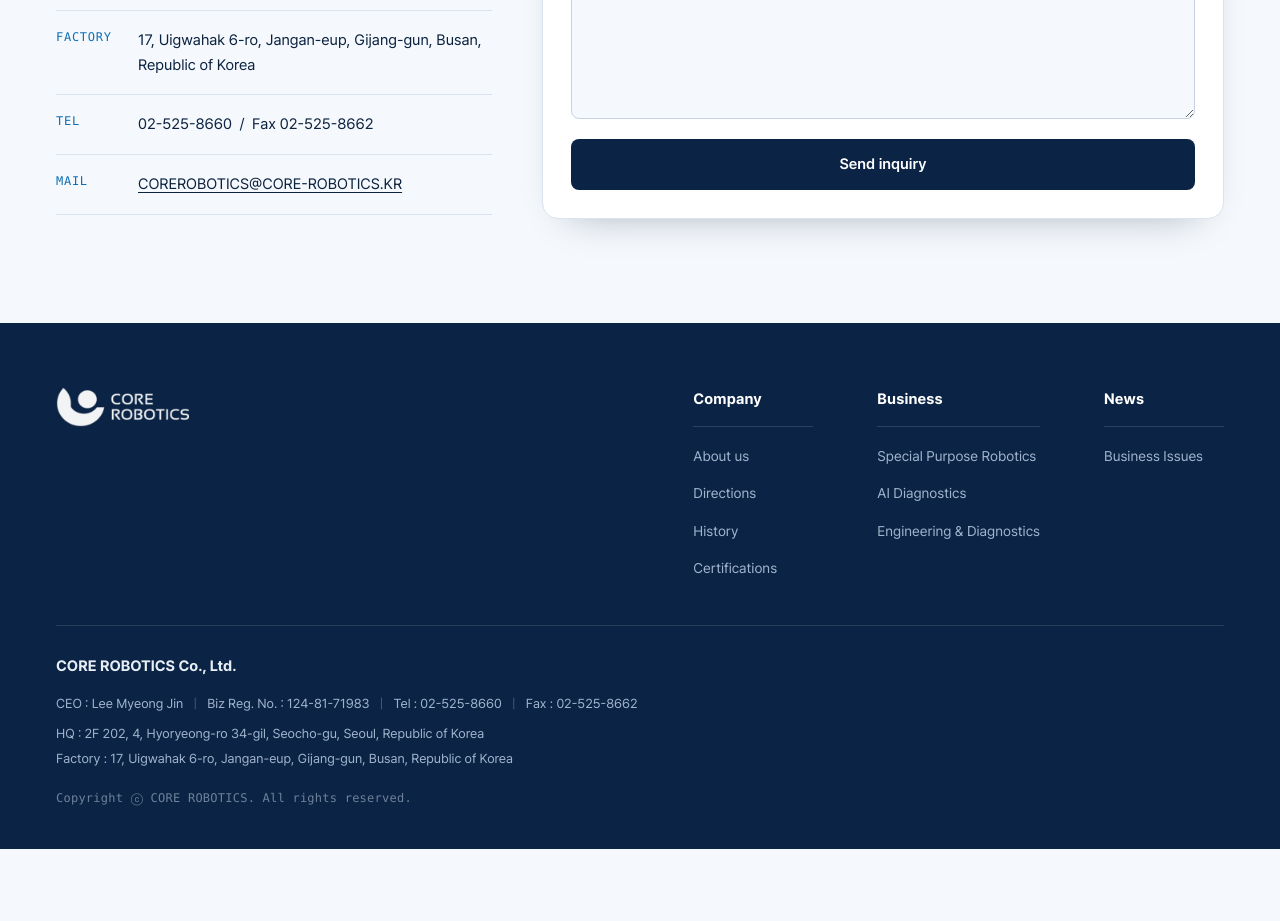
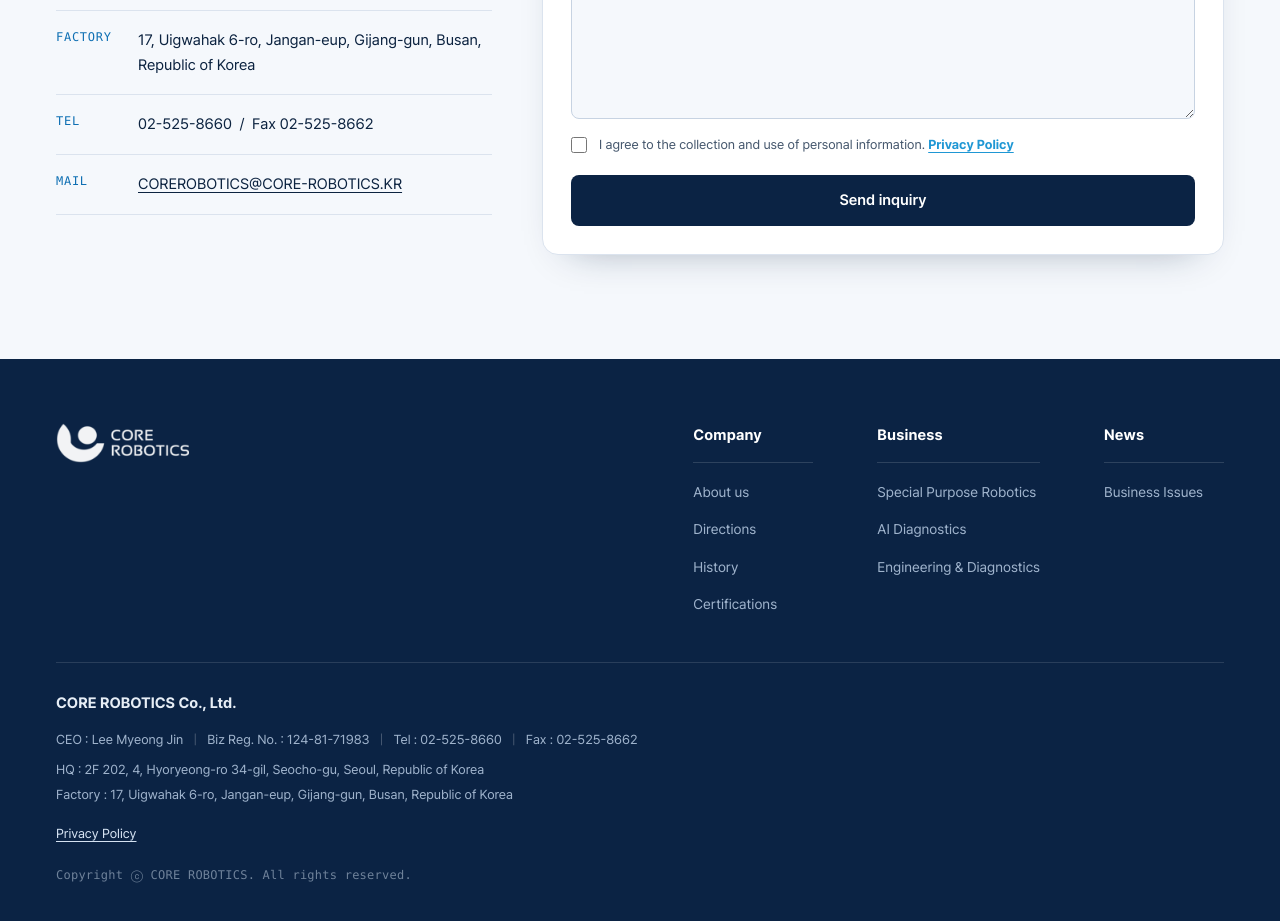
Before and after one commit to gudrms/homepage_re, a Next.js app in the folder web/: page /en in a window 1280 px wide. Shown: the part 2840-3761 px from the top of the page. Before the commit the page ends 3689 px from the top, so only its background shows below. Built offline with nearby package versions, Linux system fonts and the light colour scheme; no server answers.

Commit message:
문의폼 개인정보 동의 추가

```diff
--- /dev/null
+++ b/web/app/[lang]/privacy/page.tsx
@@ -0,0 +1,169 @@
+import type { Metadata } from "next";
+import { notFound } from "next/navigation";
+import PageHeader from "@/components/PageHeader";
+import { companyInfo } from "@/content/company";
+import { isLang, locales, type Lang, type L } from "@/lib/i18n";
+import { alternates } from "@/lib/seo";
+
+const labels = {
+  title: { ko: "개인정보 처리방침", en: "Privacy Policy" },
+  summary: {
+    ko: "코어로보틱스 홈페이지 문의 처리에 필요한 개인정보 처리 기준입니다.",
+    en: "How CORE ROBOTICS handles personal information submitted through this website.",
+  },
+  home: { ko: "홈", en: "Home" },
+  updated: { ko: "시행일: 2026년 6월 29일", en: "Effective date: June 29, 2026" },
+} satisfies Record<string, L>;
+
+const sections: Record<Lang, { title: string; items: string[] }[]> = {
+  ko: [
+    {
+      title: "수집 항목",
+      items: [
+        "필수 항목: 이름, 이메일, 문의 내용",
+        "선택 항목: 회사명, 연락처",
+        "자동 생성될 수 있는 항목: 문의 접수 시간, 전송 과정에서 필요한 기술 정보",
+      ],
+    },
+    {
+      title: "이용 목적",
+      items: [
+        "제품, 서비스, 사업 제휴 및 기타 문의 확인",
+        "문의 내용에 대한 회신과 후속 연락",
+        "스팸 및 오남용 방지",
+      ],
+    },
+    {
+      title: "보유 및 이용 기간",
+      items: [
+        "문의 처리 완료 후 1년간 보관한 뒤 지체 없이 파기합니다.",
+        "관련 법령에 따라 보존이 필요한 경우에는 해당 기간 동안 보관할 수 있습니다.",
+      ],
+    },
+    {
+      title: "처리 위탁 및 외부 서비스",
+      items: [
+        "홈페이지 문의폼 전송에는 Web3Forms 서비스가 사용됩니다.",
+        "입력한 정보는 문의 접수와 이메일 전달을 위해 Web3Forms를 거쳐 회사 담당자에게 전달될 수 있습니다.",
+      ],
+    },
+    {
+      title: "동의 거부 권리",
+      items: [
+        "개인정보 수집 및 이용에 동의하지 않을 수 있습니다.",
+        "다만 동의하지 않는 경우 홈페이지 문의폼 제출이 제한됩니다.",
+      ],
+    },
+    {
+      title: "문의처",
+      items: [
+        `${companyInfo.name.ko} 개인정보 문의: ${companyInfo.email}`,
+        `전화: ${companyInfo.tel}`,
+      ],
+    },
+  ],
+  en: [
+    {
+      title: "Information We Collect",
+      items: [
+        "Required: name, email address, inquiry message",
+        "Optional: company name, phone number",
+        "Technical information required for submission, such as submission time, may be generated during transmission.",
+      ],
+    },
+    {
+      title: "Purpose of Use",
+      items: [
+        "Reviewing product, service, partnership, and general inquiries",
+        "Responding to inquiries and follow-up communication",
+        "Preventing spam and abuse",
+      ],
+    },
+    {
+      title: "Retention Period",
+      items: [
+        "Personal information is retained for one year after the inquiry is resolved and then deleted without delay.",
+        "If applicable laws require retention, the information may be kept for the required period.",
+      ],
+    },
+    {
+      title: "External Service Provider",
+      items: [
+        "This website uses Web3Forms to submit contact form inquiries.",
+        "Submitted information may pass through Web3Forms and be delivered to the company contact email for inquiry handling.",
+      ],
+    },
+    {
+      title: "Right to Refuse Consent",
+      items: [
+        "You may refuse consent to the collection and use of personal information.",
+        "If you refuse consent, contact form submission through this website will be unavailable.",
+      ],
+    },
+    {
+      title: "Contact",
+      items: [
+        `${companyInfo.name.en} privacy contact: ${companyInfo.email}`,
+        `Tel: ${companyInfo.tel}`,
+      ],
+    },
+  ],
+};
+
+export function generateStaticParams() {
+  return locales.map((lang) => ({ lang }));
+}
+export const dynamicParams = false;
+
+export async function generateMetadata({
+  params,
+}: {
+  params: Promise<{ lang: string }>;
+}): Promise<Metadata> {
+  const { lang: raw } = await params;
+  const lang: Lang = isLang(raw) ? raw : "ko";
+  return {
+    title: labels.title[lang],
+    description: labels.summary[lang],
+    alternates: alternates(lang, "privacy"),
+  };
+}
+
+export default async function PrivacyPage({
+  params,
+}: {
+  params: Promise<{ lang: string }>;
+}) {
+  const { lang: raw } = await params;
+  const lang: Lang = isLang(raw) ? raw : "ko";
+  if (!isLang(raw)) notFound();
+
+  return (
+    <>
+      <PageHeader
+        crumbs={[
+          { label: labels.home[lang], href: `/${lang}/` },
+          { label: labels.title[lang] },
+        ]}
+        title={labels.title[lang]}
+        subtitle={labels.summary[lang]}
+      />
+
+      <section>
+        <div className="wrap policy">
+          <p className="policy-updated">{labels.updated[lang]}</p>
+          {sections[lang].map((section) => (
+            <section className="policy-section" key={section.title}>
+              <h2>{section.title}</h2>
+              <ul>
+                {section.items.map((item) => (
+                  <li key={item}>{item}</li>
+                ))}
+              </ul>
+            </section>
+          ))}
+        </div>
+      </section>
+    </>
+  );
+}
--- a/web/app/globals.css
+++ b/web/app/globals.css
@@ -675,6 +675,27 @@
   resize: vertical;
   min-height: 110px;
 }
+.cform-consent {
+  display: grid;
+  grid-template-columns: 18px 1fr;
+  gap: 10px;
+  align-items: start;
+  font-size: 13px;
+  line-height: 1.55;
+  color: var(--ink-2);
+}
+.cform-consent input {
+  width: 16px;
+  height: 16px;
+  margin-top: 2px;
+  accent-color: var(--blue-bright);
+}
+.cform-consent a {
+  color: var(--blue-bright);
+  font-weight: 700;
+  text-decoration: underline;
+  text-underline-offset: 3px;
+}
 .cform-submit {
   margin-top: 4px;
   background: var(--navy);
@@ -784,12 +805,54 @@
   color: #9fb3cc;
   margin-bottom: 4px;
 }
+.foot-links {
+  margin-top: 14px;
+}
+.foot-links a {
+  font-size: 13px;
+  color: #d5e2f2;
+  text-decoration: underline;
+  text-underline-offset: 3px;
+}
+.foot-links a:hover {
+  color: var(--blue-bright);
+}
 .foot-copy {
   font-family: var(--mono);
   font-size: 12px;
   color: #6f829a;
   margin-top: 20px;
   letter-spacing: 0.02em;
+}
+
+/* ---------- privacy ---------- */
+.policy {
+  max-width: 880px;
+}
+.policy-updated {
+  font-size: 13px;
+  color: var(--ink-3);
+  margin-bottom: 32px;
+}
+.policy-section {
+  padding: 28px 0;
+  border-top: 1px solid var(--line);
+}
+.policy-section h2 {
+  font-family: var(--disp);
+  font-size: clamp(22px, 3vw, 30px);
+  color: var(--navy);
+  margin-bottom: 14px;
+}
+.policy-section p,
+.policy-section li {
+  font-size: 15px;
+  line-height: 1.8;
+  color: var(--ink-2);
+}
+.policy-section ul {
+  margin: 0;
+  padding-left: 20px;
 }
 
 /* ---------- breadcrumb ---------- */
--- a/web/app/sitemap.ts
+++ b/web/app/sitemap.ts
@@ -15,6 +15,7 @@
     "company/certifications",
     "company/location",
     "news",
+    "privacy",
   ];
 
   categories.forEach((c) => {
--- a/web/components/ContactForm.tsx
+++ b/web/components/ContactForm.tsx
@@ -1,5 +1,6 @@
 "use client";
 
+import Link from "next/link";
 import { useState } from "react";
 import type { Lang } from "@/lib/i18n";
 
@@ -23,6 +24,11 @@
   message: { ko: "문의 내용", en: "Message" },
   optional: { ko: "(선택)", en: "(optional)" },
   submit: { ko: "문의 보내기", en: "Send inquiry" },
+  consent: {
+    ko: "개인정보 수집·이용에 동의합니다.",
+    en: "I agree to the collection and use of personal information.",
+  },
+  privacy: { ko: "개인정보 처리방침", en: "Privacy Policy" },
   sending: { ko: "전송 중…", en: "Sending…" },
   ok: {
     ko: "문의가 정상적으로 접수되었습니다. 빠른 시일 내에 회신드리겠습니다.",
@@ -115,6 +121,13 @@
         <textarea name="message" rows={5} required />
       </label>
 
+      <label className="cform-consent">
+        <input type="checkbox" name="privacy_consent" value="agreed" required />
+        <span>
+          {t.consent[lang]} <Link href={`/${lang}/privacy`}>{t.privacy[lang]}</Link>
+        </span>
+      </label>
+
       <button type="submit" className="cform-submit" disabled={status === "sending"}>
         {status === "sending" ? t.sending[lang] : t.submit[lang]}
       </button>
--- a/web/components/Footer.tsx
+++ b/web/components/Footer.tsx
@@ -56,6 +56,11 @@
           <div className="foot-addr">
             {footerLabels.factory[lang]} : {companyInfo.offices.busan.address[lang]}
           </div>
+          <div className="foot-links">
+            <Link href={`/${lang}/privacy`}>
+              {lang === "ko" ? "개인정보 처리방침" : "Privacy Policy"}
+            </Link>
+          </div>
           <div className="foot-copy">Copyright ⓒ CORE ROBOTICS. All rights reserved.</div>
         </div>
       </div>
```
Also changed, not shown: 1 other file (tests, documents, lock files or other folders).
